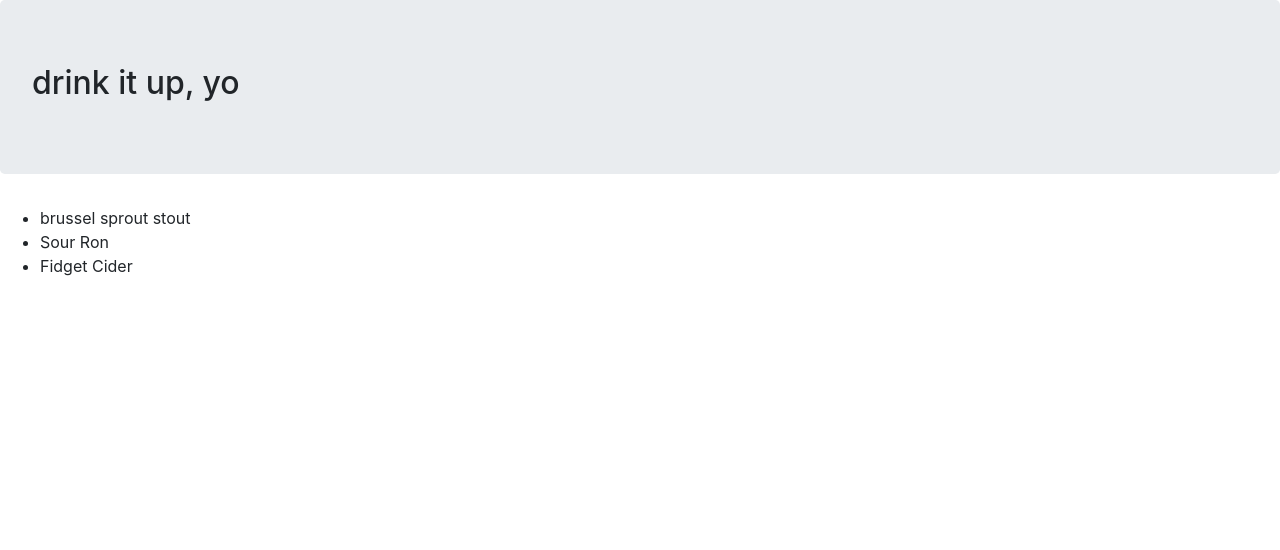
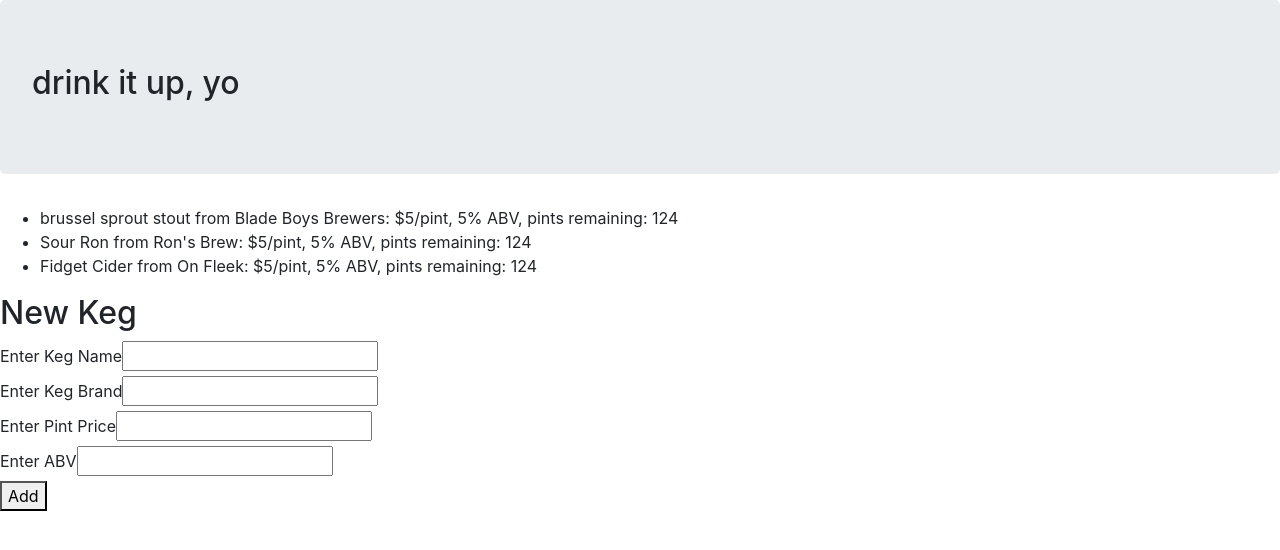
Before and after one commit to emilywatkins/tap-room, an Angular app: page / in a window 1280 px wide. Shown: the top 550 px of the page. Built offline with nearby package versions, Linux system fonts and the light colour scheme.

Commit message:
add add keg component, form submit adds kegs to page.

```diff
--- a/src/app/app.component.html
+++ b/src/app/app.component.html
@@ -3,3 +3,4 @@
 </div>
 
 <app-keg-list [childKegList]="masterKegList"></app-keg-list>
+<app-new-keg (sendKeg)="addKeg($event)"></app-new-keg>
--- a/src/app/app.component.ts
+++ b/src/app/app.component.ts
@@ -13,4 +13,8 @@ export class AppComponent {
     new Keg('Sour Ron', 'Ron\'s Brew', 5, 5),
     new Keg('Fidget Cider', 'On Fleek', 5, 5),
   ];
+
+  addKeg(newKeg: Keg) {
+    this.masterKegList.push(newKeg);
+  }
 }
--- a/src/app/app.module.ts
+++ b/src/app/app.module.ts
@@ -5,12 +5,14 @@ import { NgModule } from '@angular/core';
 import { AppComponent } from './app.component';
 import { FormsModule } from '@angular/forms';
 import { KegListComponent } from './keg-list/keg-list.component';
+import { NewKegComponent } from './new-keg/new-keg.component';
 
 
 @NgModule({
   declarations: [
     AppComponent,
-    KegListComponent
+    KegListComponent,
+    NewKegComponent
   ],
   imports: [
     BrowserModule,
--- a/src/app/keg-list/keg-list.component.html
+++ b/src/app/keg-list/keg-list.component.html
@@ -1,3 +1,3 @@
 <ul>
-  <li *ngFor="let currentKeg of childKegList">{{currentKeg.name}}</li>
+  <li *ngFor="let currentKeg of childKegList">{{currentKeg.name}} from {{currentKeg.brand}}: ${{currentKeg.price}}/pint, {{currentKeg.ABV}}% ABV, pints remaining: {{currentKeg.pints}}</li>
 </ul>
--- a/src/app/models/keg.model.ts
+++ b/src/app/models/keg.model.ts
@@ -1,4 +1,4 @@
 export class Keg {
   public pints: number = 124;
-  constructor(public name: string, public brand: string, public price: number, public alcoholContent: number) { }
+  constructor(public name: string, public brand: string, public price: number, public ABV: number) { }
 }
--- /dev/null
+++ b/src/app/new-keg/new-keg.component.html
@@ -0,0 +1,20 @@
+<h2>New Keg</h2>
+<div>
+  <label>Enter Keg Name</label>
+  <input #newName>
+</div>
+<div>
+  <label>Enter Keg Brand</label>
+  <input #newBrand>
+</div>
+<div>
+  <label>Enter Pint Price</label>
+  <input #newPrice>
+</div>
+<div>
+  <label>Enter ABV</label>
+  <input #newABV>
+</div>
+<div>
+  <button (click)="submitForm(newName.value, newBrand.value, newPrice.value, newABV.value); newName.value=''; newBrand.value=''; newPrice.value=''; newABV.value='';">Add</button>
+</div>
--- /dev/null
+++ b/src/app/new-keg/new-keg.component.ts
@@ -0,0 +1,20 @@
+import { Component, Output, EventEmitter } from '@angular/core';
+import { Keg } from '../models/keg.model';
+
+@Component({
+  selector: 'app-new-keg',
+  templateUrl: './new-keg.component.html',
+  styleUrls: ['./new-keg.component.css']
+})
+export class NewKegComponent {
+  @Output() sendKeg = new EventEmitter();
+
+  submitForm(name: string, brand: string, price: string, ABV: string) {
+    let newKeg: Keg = new Keg(name, brand, parseInt(price), parseInt(ABV));
+    this.sendKeg.emit(newKeg);
+  }
+
+  constructor() { }
+
+
+}
```
Also changed, not shown: src/app/new-keg/new-keg.component.css (added), 1 other file (tests, documents, lock files or other folders).
